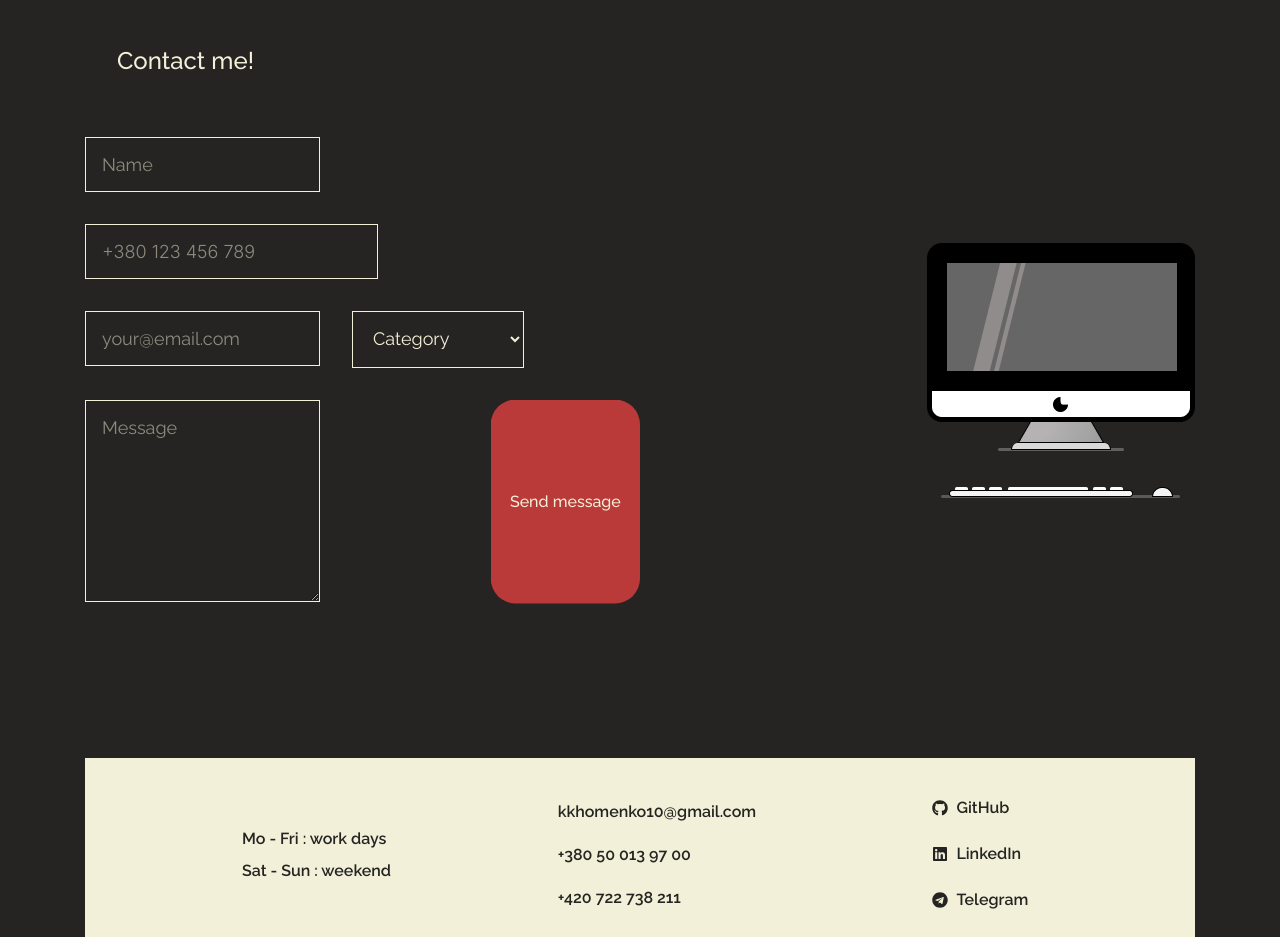
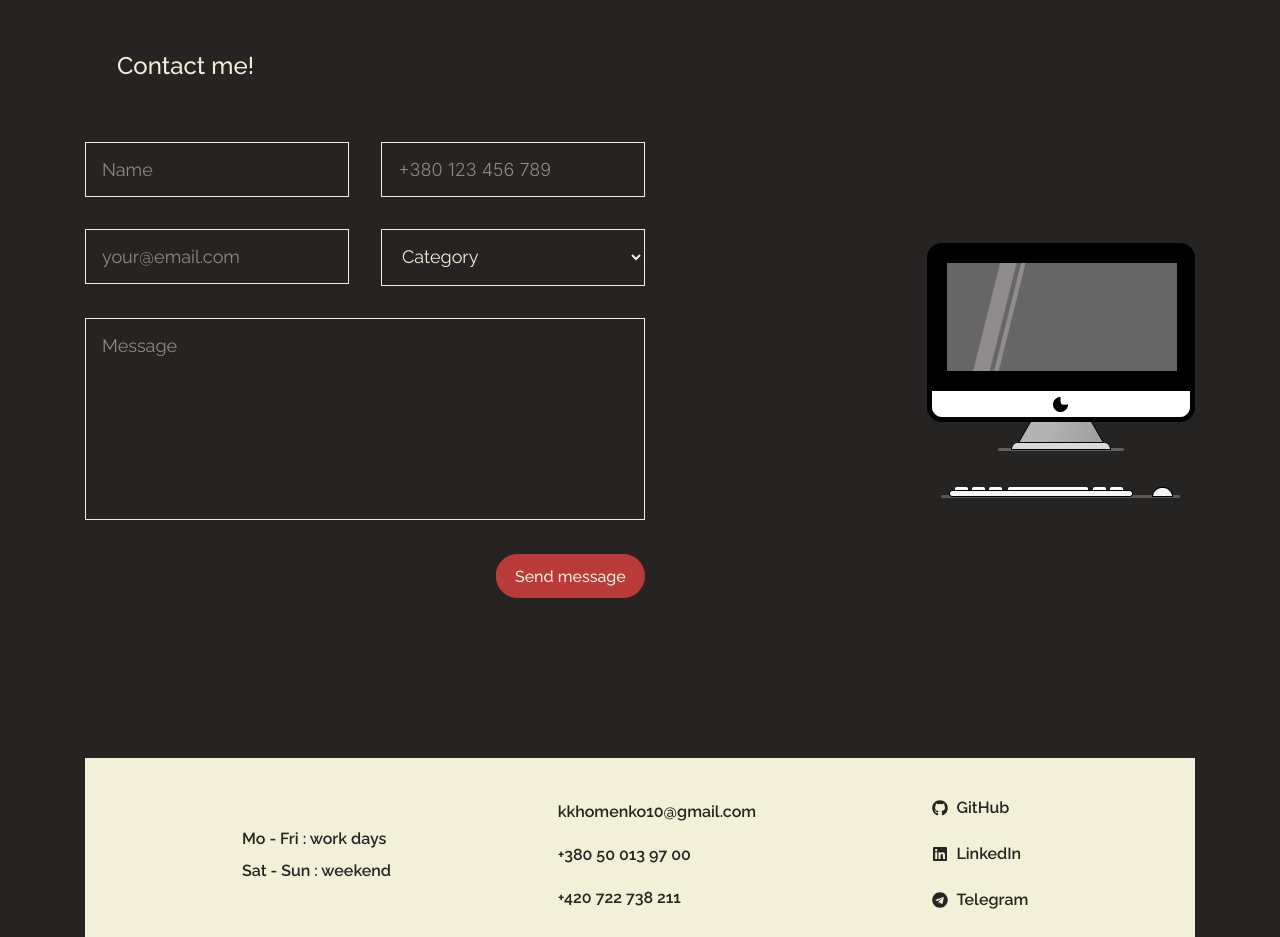
Before and after one commit to kiz0r/presentation-project, a React (Vite) app: page / in a window 1280 px wide. Shown: the part 1320-2257 px from the top of the page. Built offline with nearby package versions, Linux system fonts and the light colour scheme.

Commit message:
add styles to form

```diff
--- a/src/components/ContactForm/ContactForm.module.scss
+++ b/src/components/ContactForm/ContactForm.module.scss
@@ -1,10 +1,16 @@
 .contactForm {
   display: flex;
-  flex-wrap: wrap;
-  width: 50%;
+  flex-direction: column;
   gap: 2rem;
 
   & > button {
     margin-left: auto;
   }
 }
+
+.formRow {
+  display: flex;
+  align-items: baseline;
+  gap: 2rem;
+  width: 100%;
+}
--- a/src/components/ContactForm/index.jsx
+++ b/src/components/ContactForm/index.jsx
@@ -31,8 +31,15 @@ const ContactForm = () => {
     >
       {({ isValid, dirty }) => (
         <Form className={styles.contactForm}>
-          <FormInput placeholder={t('formName')} name='userName' type='text' />
+          <div className={styles.formRow}>
+            <FormInput
+              placeholder={t('formName')}
+              name='userName'
+              type='text'
+            />
             <FormInput placeholder={t('formPhone')} name='phone' type='phone' />
+          </div>
+          <div className={styles.formRow}>
             <FormInput placeholder={t('formEmail')} name='email' type='email' />
             <FormSelect name='category'>
               <option value='' disabled defaultValue>
@@ -44,11 +51,15 @@ const ContactForm = () => {
                 </option>
               ))}
             </FormSelect>
+          </div>
+          <div className={styles.formRow}>
             <FormTextArea
               placeholder={t('formMessage')}
               name='message'
               rows={8}
             />
+          </div>
+
           <Button type='submit' disabled={!isValid || !dirty}>
             {t('submit')}
           </Button>
--- a/src/components/FormInputs/FormInput.module.scss
+++ b/src/components/FormInputs/FormInput.module.scss
@@ -1,15 +1,23 @@
 @import '../../common/styles/vars';
 
+.formLabel {
+  width: 100%;
+  height: auto;
+}
+
 .formInput {
+  width: 100%;
+
   color: $text-color;
   font-family: 'Raleway', sans-serif;
   font-size: 18px;
   background: transparent;
 
+  resize: none;
+
   &[type='phone'] {
     font-family: 'Inter', sans-serif;
   }
-
   &::placeholder {
     opacity: 0.5;
     font-family: inherit;
--- a/src/components/FormInputs/index.jsx
+++ b/src/components/FormInputs/index.jsx
@@ -7,7 +7,7 @@ const FormInput = ({ name, label, ...restProps }) => {
     <Field name={name}>
       {({ field, form: { errors, touched }, meta }) => {
         return (
-          <label>
+          <label className={styles.formLabel}>
             {label && <span>{label}</span>}
             <input {...restProps} {...field} className={styles.formInput} />
             {meta.error && meta.touched && <div>{meta.error}</div>}
@@ -22,7 +22,7 @@ const FormTextArea = ({ label, ...restProps }) => {
   const [field, meta] = useField(restProps)
 
   return (
-    <label>
+    <label className={styles.formLabel}>
       {label && <span>{label}</span>}
       <textarea {...field} {...restProps} className={styles.formInput} />
       {meta.error && meta.touched && <div>{meta.error}</div>}
@@ -34,7 +34,7 @@ const FormSelect = ({ label, ...restProps }) => {
   const [field, meta] = useField(restProps)
 
   return (
-    <label>
+    <label className={styles.formLabel}>
       {label && <span>{label}</span>}
       <select {...field} {...restProps} className={styles.formInput} />
       {meta.error && meta.touched && <div>{meta.error}</div>}
--- a/src/locale/ru/ru.json
+++ b/src/locale/ru/ru.json
@@ -27,6 +27,8 @@
   "supportBody": "Я готов оказать долгосрочную поддержку вашего проекта, включая обновления и расширение функционала, чтобы он соответствовал требованиям рынка и оставался актуальным.",
   "contactMeSection": "Свяжитесь со мной!",
   "formName": "Имя",
+  "formPhone": "+380 123 456 789",
+  "formEmail": "your@email.com",
   "selectCategory": "Категория",
   "landing": "Лендинг",
   "corporative": "Корпоративный",
```
Lines whose indentation alone changed are shown as unchanged.
